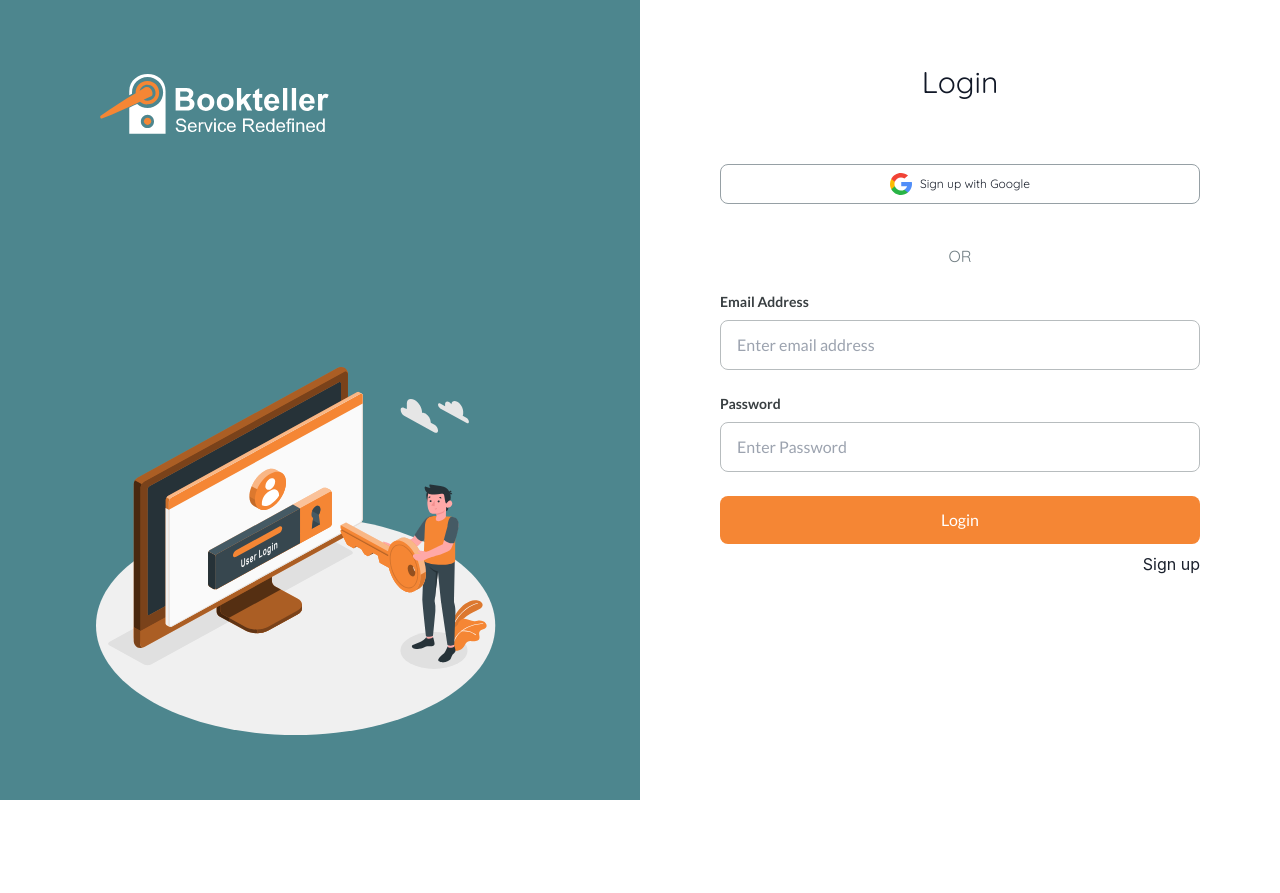
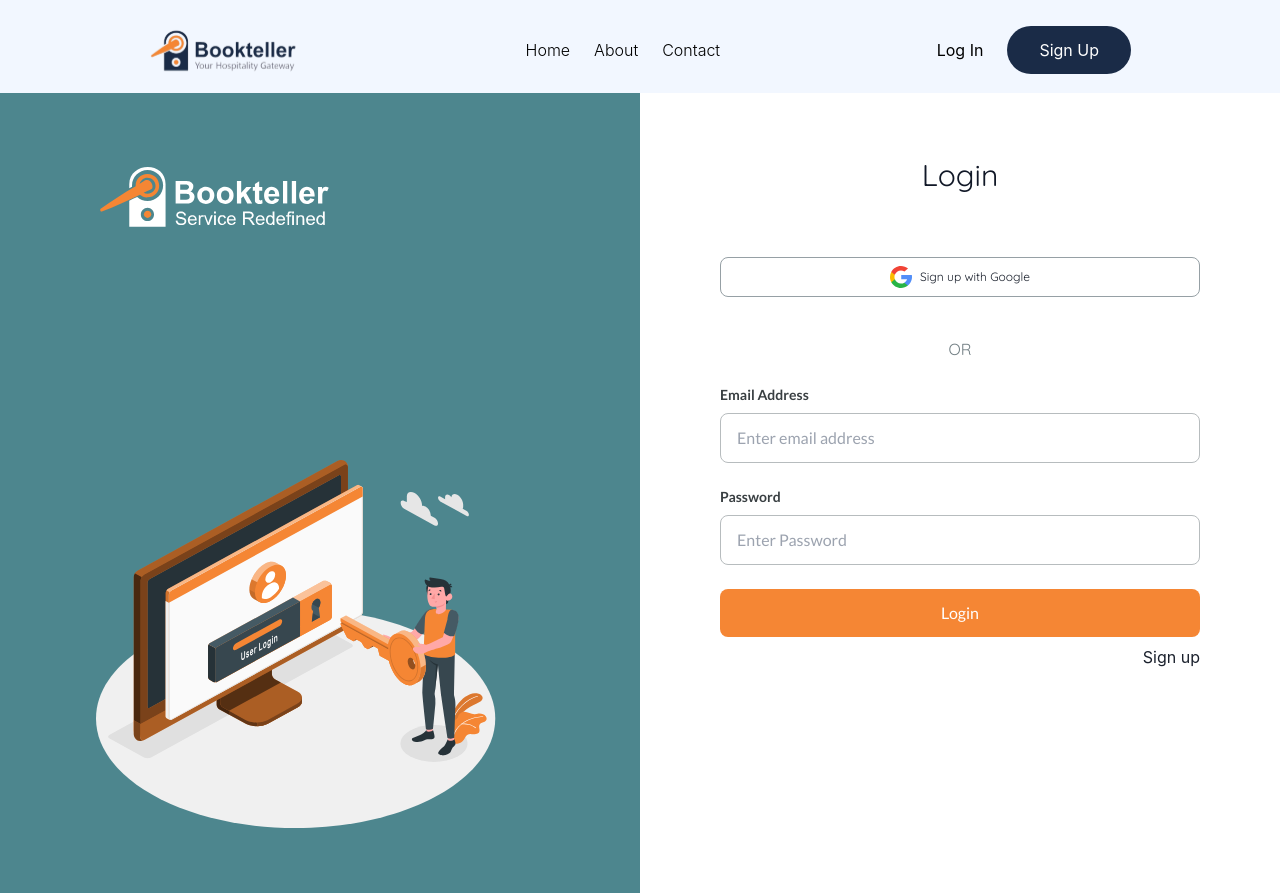
Before and after one commit to azubike-junior/booking_app, a Next.js app: page / in a window 1280 px wide. Before the commit the page ends 800 px from the top, so only its background shows below. Built offline with nearby package versions, Linux system fonts and the light colour scheme; no server answers.

Commit message:
made changes

```diff
--- a/src/pages/_app.tsx
+++ b/src/pages/_app.tsx
@@ -6,9 +6,9 @@ import { ChakraProvider } from '@chakra-ui/react'
 import dynamic from 'next/dynamic'
 import { useRouter } from 'next/router'
 import { Provider } from 'react-redux'
-// const Navbar = dynamic(() => import('@/components/shared/Navbar'), {
-//   ssr: false,
-// })
+const Navbar = dynamic(() => import('@/components/shared/Navbar'), {
+  ssr: false,
+})
 
 export default function App({ Component, pageProps }: any) {
   const { pathname } = useRouter()
@@ -16,7 +16,7 @@ export default function App({ Component, pageProps }: any) {
     '/auth/signup',
     '/properties/registerproperty',
     '/payment/success',
-    '/auth/login',
+    // '/auth/login',
     `/properties/rooms/create/[id]`,
     `/properties/reservations`,
     `/properties/reservations/[id]`,
@@ -30,7 +30,7 @@ export default function App({ Component, pageProps }: any) {
   return (
     <Provider store={store}>
       <ChakraProvider>
-        {/* {shouldRenderNavbar && <Navbar />} */}
+        {shouldRenderNavbar && <Navbar />}
 
         <main
           className={`${quickSand.variable} ${lora.variable} ${lato.variable} ${roboto.variable} ${poppins.variable}`}
```
